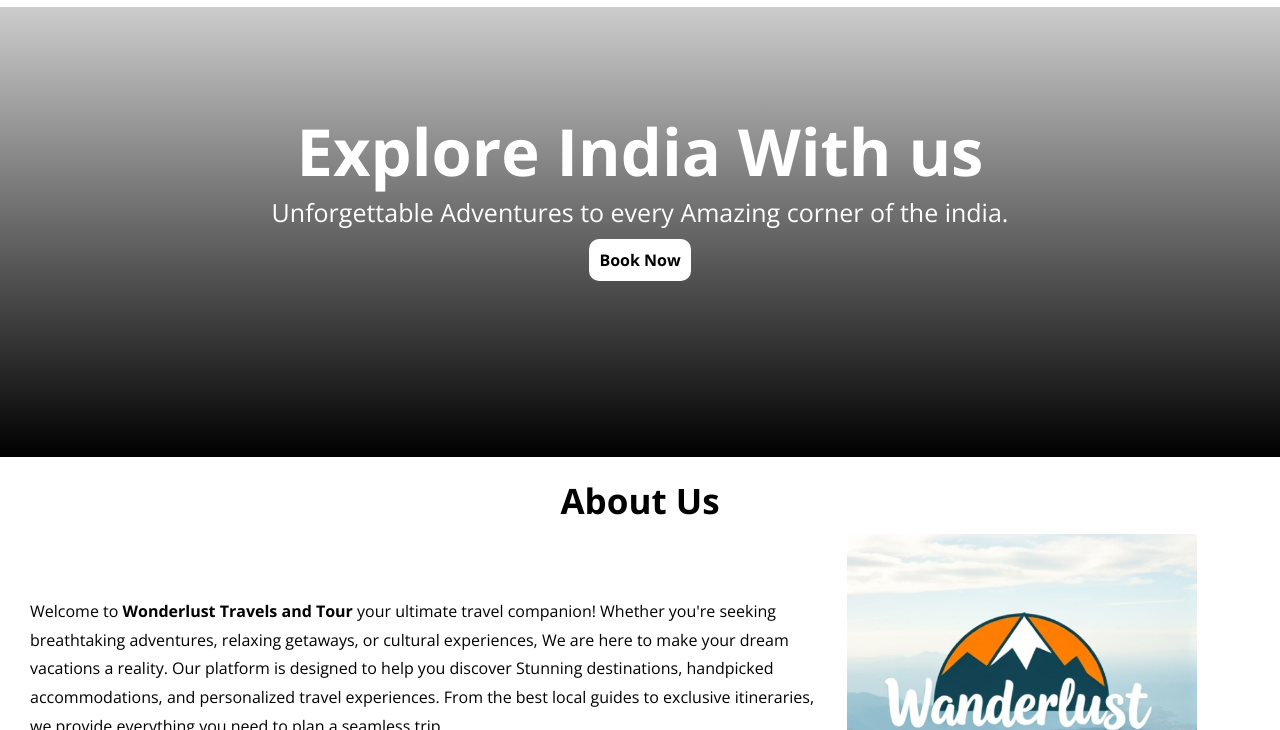
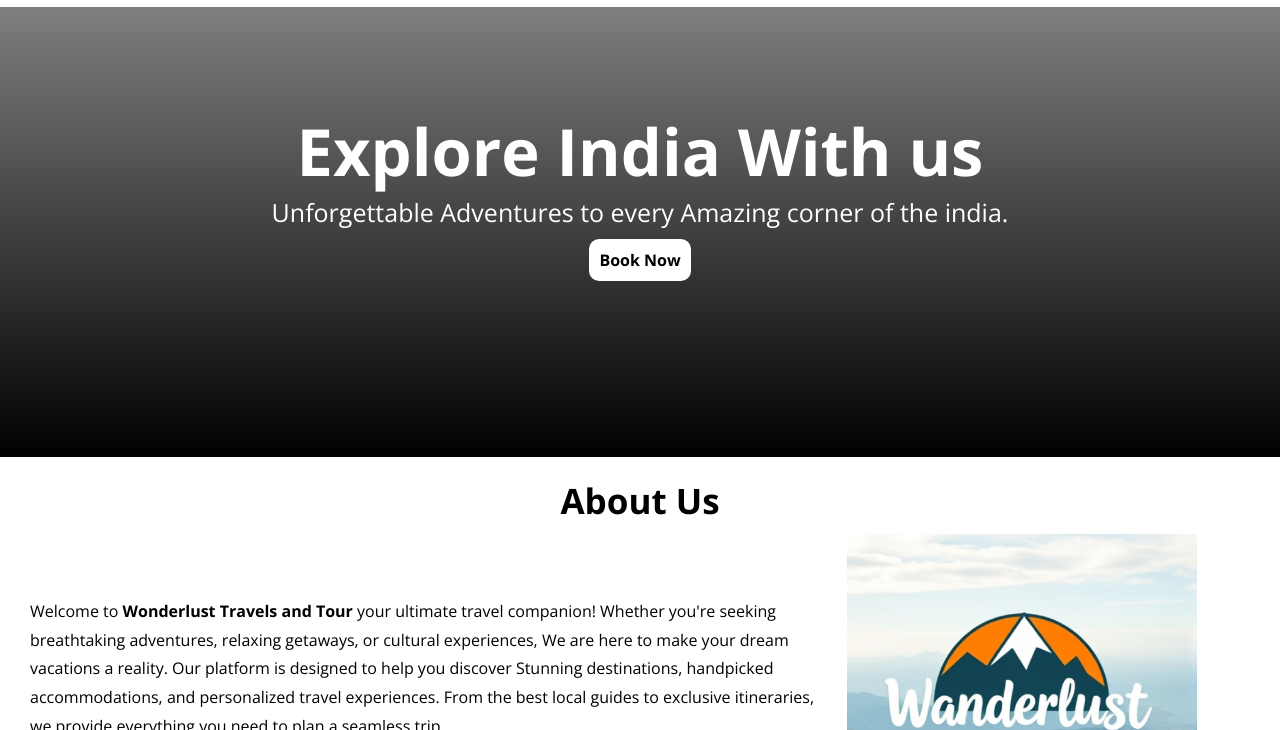
Before and after one commit to RahulRathod2003/wanderlust-travel-website, a plain HTML site: page index.html in a window 1280 px wide. Shown: the part 70-800 px from the top of the page. Drawn offline with nearby package versions, Linux system fonts and the light colour scheme; the site is published under a folder, as on GitHub Pages, so addresses that start at the root find nothing.

Commit message:
fixed hero background image issue

```diff
--- a/css/style.css
+++ b/css/style.css
@@ -48,7 +48,7 @@ a{
     height: 450px;
 
 background-image: linear-gradient(rgba( 0,0,0,0.2),
-rgba(0,0,0.2)) ,url('/images/hero.png');
+rgba(0,0,0.2)) ,url('../images/hero.png');
 color: #ffffff;
 text-align: center;
 padding-top: 100px;
```
